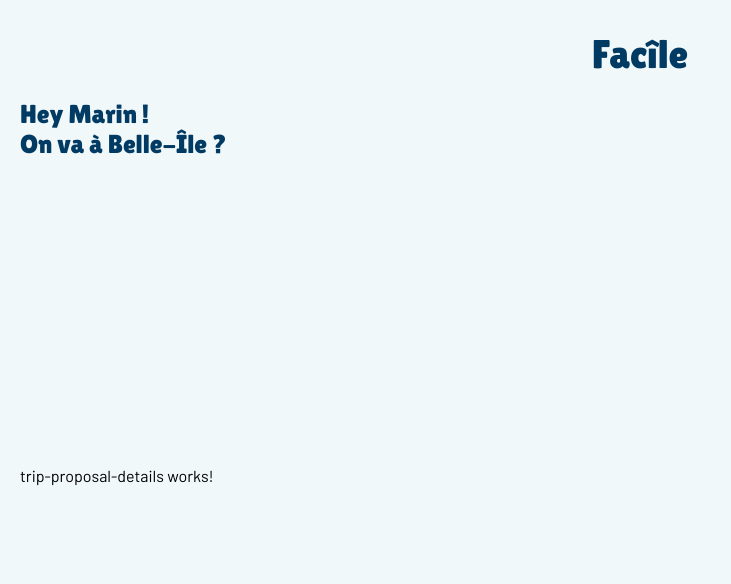
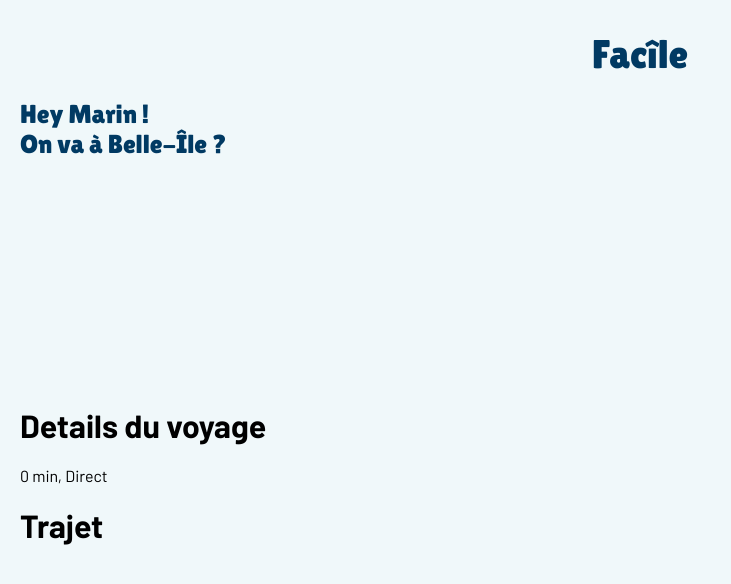
Before and after one commit to MarinB-56/facile, an Angular app in the folder frontend/: page /details in a window 1280 px wide. Shown: the top 584 px of the page, without its empty margins (0-731 px from the left). Built offline with nearby package versions, Linux system fonts and the light colour scheme; a web font is replaced by a local one.

Commit message:
Create the journey details page to show the user all the informtion about a specific trip.
User can now click on a proposed journey and see the journey's details (duration, connections, etc.)

```diff
--- a/frontend/src/app/trip-proposal-details/trip-proposal-details.component.html
+++ b/frontend/src/app/trip-proposal-details/trip-proposal-details.component.html
@@ -1 +1,12 @@
-<p>trip-proposal-details works!</p>
+<h1>Details du voyage</h1>
+<p>{{ this.journey?.duration | durationPipe }}, {{ (this.journey?.nb_transfers ?? 0) | connectionPipe}}</p>
+
+<h1>Trajet</h1>
+@for (section of this.journey?.sections; track $index) {
+  @if(section.type == "public_transport"){
+    <p>{{ section.departure_date_time | timePipe }} : {{ section.from.name }}</p>
+    <p><i>{{ section.duration | durationPipe}}</i></p>
+    <p>{{ section.arrival_date_time | timePipe }} : {{ section.to.name }}</p>
+    <p>_________________________________________</p>
+  }
+}
--- a/frontend/src/app/trip-proposal-details/trip-proposal-details.component.ts
+++ b/frontend/src/app/trip-proposal-details/trip-proposal-details.component.ts
@@ -1,13 +1,20 @@
 import { Component } from '@angular/core';
+import { Journey } from '../models/journey.model';
+import { DurationPipePipe } from '../pipes/duration-pipe/duration-pipe.pipe';
+import { ConnectionPipePipe } from '../pipes/connection-pipe/connection-pipe.pipe';
+import { TimePipePipe } from '../pipes/time-pipe/time-pipe.pipe';
 
 @Component({
   selector: 'app-trip-proposal-details',
-  imports: [],
+  imports: [DurationPipePipe, ConnectionPipePipe, TimePipePipe],
   templateUrl: './trip-proposal-details.component.html',
   styleUrl: './trip-proposal-details.component.scss'
 })
 export class TripProposalDetailsComponent {
+  journey: Journey | undefined;
+
   ngOnInit(){
-
+    this.journey = history.state.journey;
+    console.log(this.journey);
   }
 }
--- a/frontend/src/app/trip-proposals-list/trip-proposal-item/trip-proposal-item.component.ts
+++ b/frontend/src/app/trip-proposals-list/trip-proposal-item/trip-proposal-item.component.ts
@@ -13,11 +13,11 @@ import { ConnectionPipePipe } from '../../pipes/connection-pipe/connection-pipe.
 })
 export class TripProposalItemComponent {
   router = inject(Router);
-
   journey = input<Journey>();
 
   getJourneyDetails(){
-
-    this.router.navigate(['/details']);
+    this.router.navigate(['/details'], {
+    state: { journey: this.journey() }
+  });
   }
 }
```
